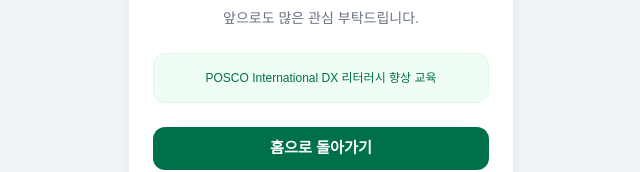
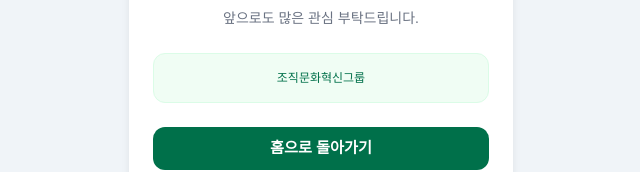
Before and after one commit to juicylucy98/DX-, a Next.js app: page /thanks in a window 1280 px wide. Shown: the part 377-549 px from the top of the page, without its empty margins (319-959 px from the left). Built offline with nearby package versions, Linux system fonts and the light colour scheme.

Commit message:
Change thanks page label to 조직문화혁신그룹

```diff
--- a/src/app/thanks/page.tsx
+++ b/src/app/thanks/page.tsx
@@ -9,7 +9,7 @@
         <p className="text-gray-600 mb-1 text-sm leading-relaxed">소중한 의견을 제출해주셨습니다.</p>
         <p className="text-gray-500 text-sm mb-6 leading-relaxed">앞으로도 많은 관심 부탁드립니다.</p>
         <div className="bg-green-50 border border-green-100 rounded-xl p-4 mb-6">
-          <p className="text-xs font-medium" style={{ color: '#00704a' }}>POSCO International DX 리터러시 향상 교육</p>
+          <p className="text-xs font-medium" style={{ color: '#00704a' }}>조직문화혁신그룹</p>
         </div>
         <Link href="/" className="btn-primary block text-center" style={{ textDecoration: 'none', padding: '0.625rem 1rem' }}>
           홈으로 돌아가기
```
